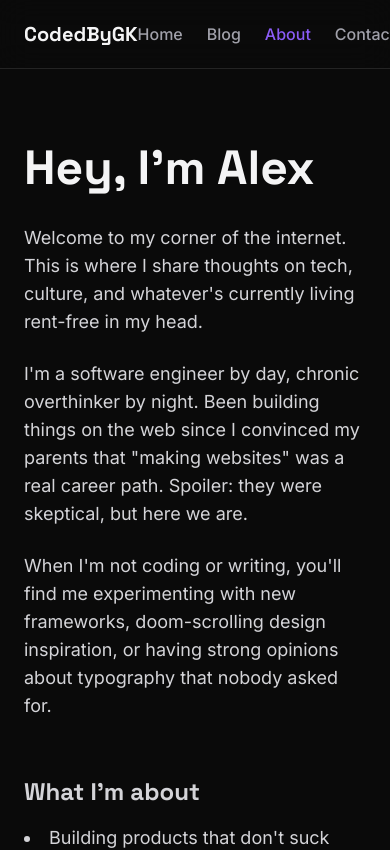
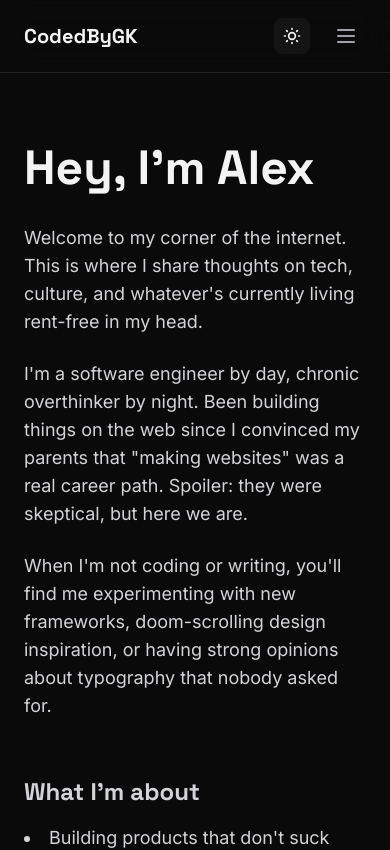
Before and after one commit to Gk091202/CodedByGk, a Next.js app: page /about in a window 390 px wide. Shown: the top 850 px of the page. Built offline with nearby package versions, Linux system fonts and the light colour scheme.

Commit message:
Add responsive mobile navigation

```diff
--- a/components/Navigation.tsx
+++ b/components/Navigation.tsx
@@ -2,10 +2,12 @@
 
 import Link from "next/link";
 import { usePathname } from "next/navigation";
+import { useState } from "react";
 import ThemeToggle from "./ThemeToggle";
 
 export default function Navigation() {
   const pathname = usePathname();
+  const [isMenuOpen, setIsMenuOpen] = useState(false);
 
   const links = [
     { href: "/", label: "Home" },
@@ -22,7 +24,8 @@ export default function Navigation() {
             CodedByGK
           </Link>
 
-          <div className="flex items-center gap-6">
+          {/* Desktop Navigation */}
+          <div className="hidden md:flex items-center gap-6">
             {links.map((link) => (
               <Link
                 key={link.href}
@@ -38,7 +41,69 @@ export default function Navigation() {
             ))}
             <ThemeToggle />
           </div>
+
+          {/* Mobile Menu Button */}
+          <div className="md:hidden flex items-center gap-4">
+            <ThemeToggle />
+            <button
+              onClick={() => setIsMenuOpen(!isMenuOpen)}
+              className="p-2 text-zinc-600 dark:text-zinc-400 hover:text-accent-primary transition-colors"
+              aria-label="Toggle menu"
+            >
+              {isMenuOpen ? (
+                <svg
+                  className="w-6 h-6"
+                  fill="none"
+                  stroke="currentColor"
+                  viewBox="0 0 24 24"
+                >
+                  <path
+                    strokeLinecap="round"
+                    strokeLinejoin="round"
+                    strokeWidth={2}
+                    d="M6 18L18 6M6 6l12 12"
+                  />
+                </svg>
+              ) : (
+                <svg
+                  className="w-6 h-6"
+                  fill="none"
+                  stroke="currentColor"
+                  viewBox="0 0 24 24"
+                >
+                  <path
+                    strokeLinecap="round"
+                    strokeLinejoin="round"
+                    strokeWidth={2}
+                    d="M4 6h16M4 12h16M4 18h16"
+                  />
+                </svg>
+              )}
+            </button>
+          </div>
         </div>
+
+        {/* Mobile Menu */}
+        {isMenuOpen && (
+          <div className="md:hidden pt-4 pb-2">
+            <div className="flex flex-col gap-4">
+              {links.map((link) => (
+                <Link
+                  key={link.href}
+                  href={link.href}
+                  onClick={() => setIsMenuOpen(false)}
+                  className={`font-medium transition-colors hover:text-accent-primary ${
+                    pathname === link.href
+                      ? "text-accent-primary"
+                      : "text-zinc-600 dark:text-zinc-400"
+                  }`}
+                >
+                  {link.label}
+                </Link>
+              ))}
+            </div>
+          </div>
+        )}
       </div>
     </nav>
   );
```
